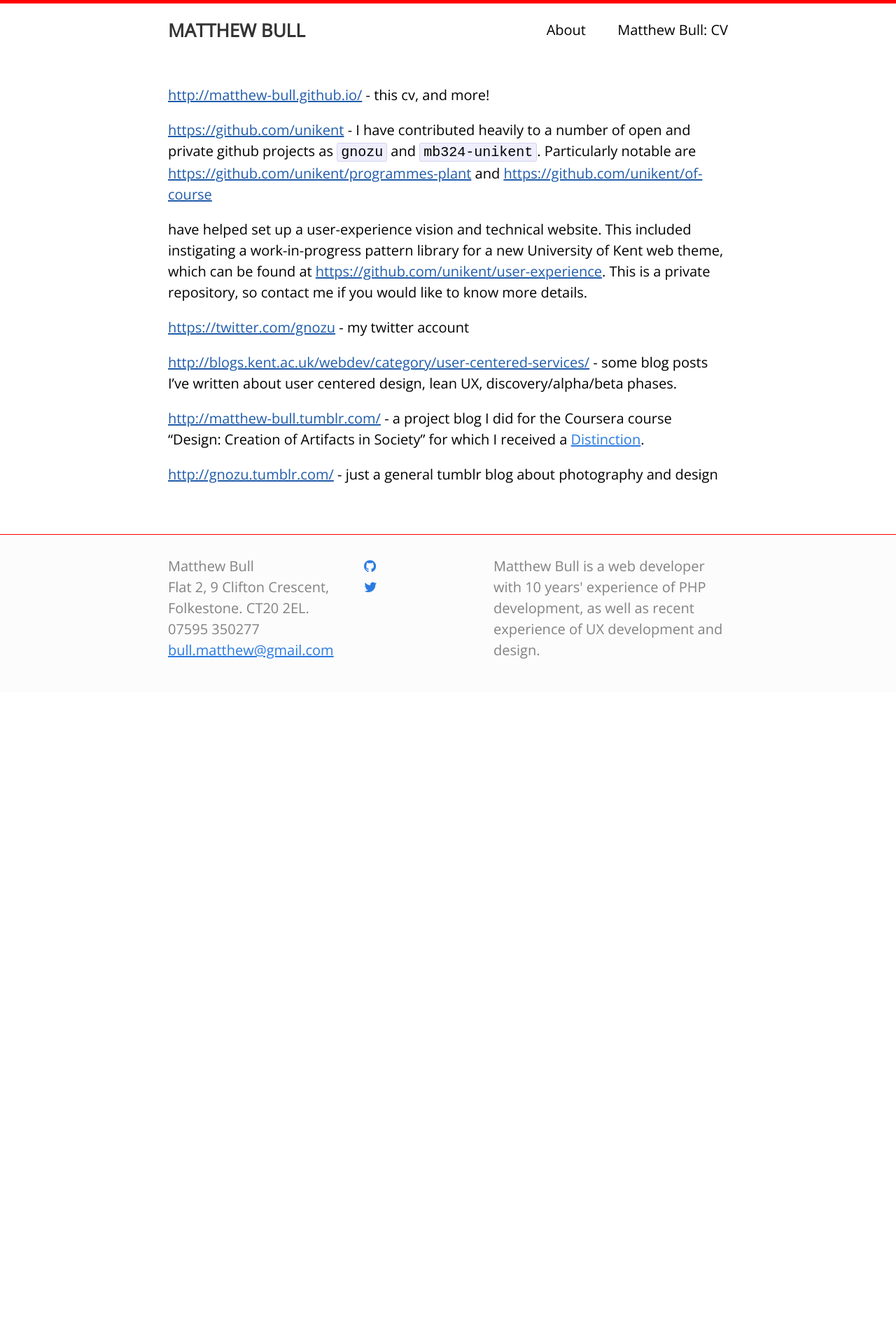
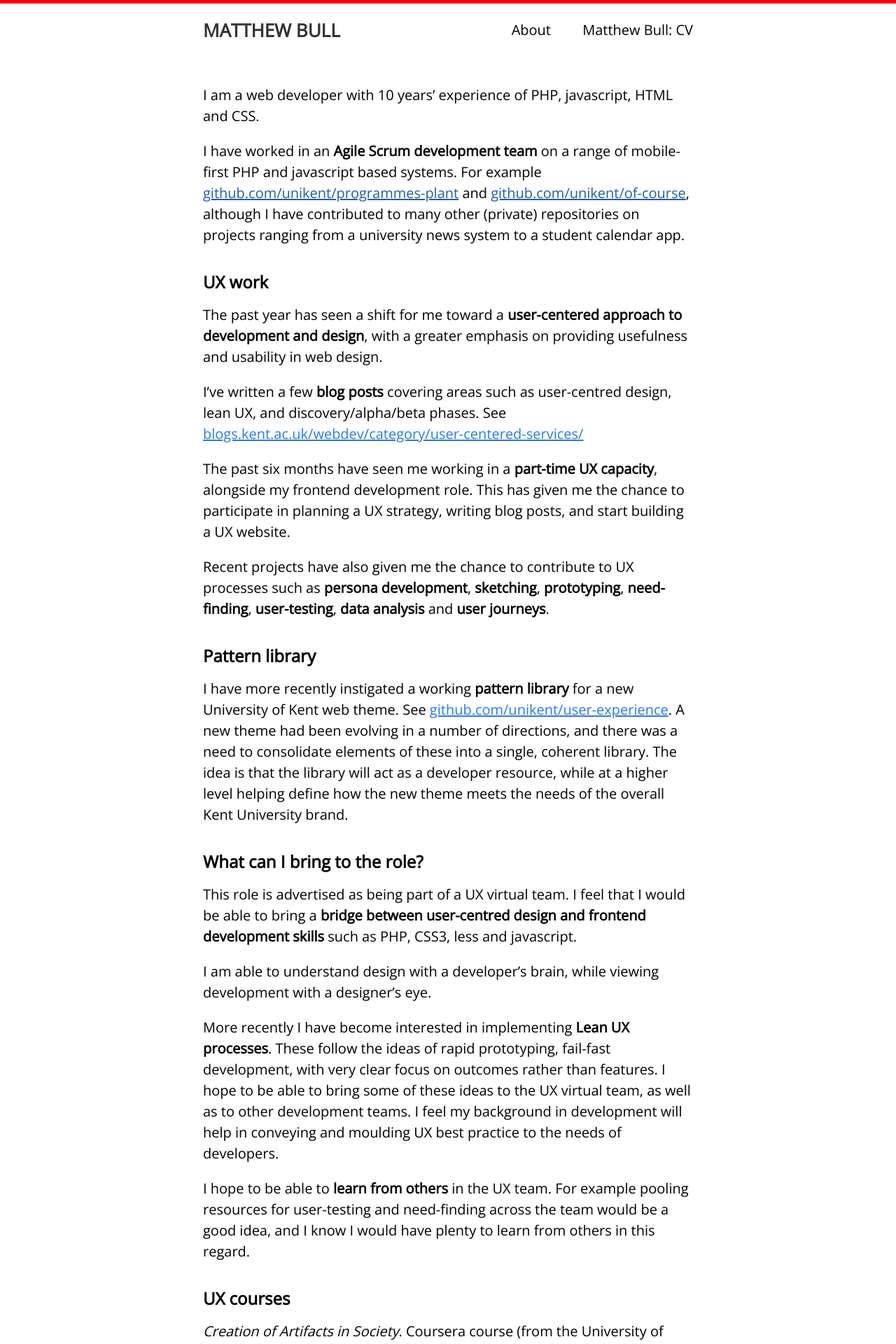
Before and after one commit to matthew-bull/matthew-bull.github.io, a Jekyll site: the page built from about.md, in a window 1280 px wide. Shown: the top 1920 px of the page at 70% size. Built offline with Jekyll 4.4.1, drawn with Linux system fonts in a browser that asks for light colours; nearby versions of some CDN libraries; before the commit the page ends 989 px from its top, so only the background shows below that; some of the changed text lies outside the part shown.

Commit message:
mainly changes to about.md

```diff
--- a/about.md
+++ b/about.md
@@ -4,17 +4,47 @@ title: About
 permalink: /about/
 ---
 
-[http://matthew-bull.github.io/]() - this cv, and more!
+I am a web developer with 10 years' experience of PHP, javascript, HTML and CSS.
 
-[https://github.com/unikent]() - I have contributed heavily to a number of open and private github projects as `gnozu` and `mb324-unikent`. Particularly notable are [https://github.com/unikent/programmes-plant]() and [https://github.com/unikent/of-course]()
+I have worked in an **Agile Scrum development team** on a range of mobile-first PHP and javascript based systems. For example [github.com/unikent/programmes-plant]() and [github.com/unikent/of-course](), although I have contributed to many other (private) repositories on projects ranging from a university news system to a student calendar app.
 
- have helped set up a user-experience vision and technical website. This included instigating a work-in-progress pattern library for a new University of Kent web theme, which can be found at [https://github.com/unikent/user-experience](). This is a private repository, so contact me if you would like to know more details.
+## UX work
 
-[https://twitter.com/gnozu]() - my twitter account
+The past year has seen a shift for me toward a **user-centered approach to development and design**, with a greater emphasis on providing usefulness and usability in web design.
 
-[http://blogs.kent.ac.uk/webdev/category/user-centered-services/]() - some blog posts I've written about user centered design, lean UX, discovery/alpha/beta phases.
+I've written a few **blog posts** covering areas such as user-centred design, lean UX, and discovery/alpha/beta phases. See [blogs.kent.ac.uk/webdev/category/user-centered-services/](http://blogs.kent.ac.uk/webdev/category/user-centered-services/)
 
-[http://matthew-bull.tumblr.com/]() - a project blog I did for the Coursera course "Design: Creation of Artifacts in
-Society" for which I received a [Distinction]({{ site.url }}/coursera-design.pdf).
+The past six months have seen me working in a **part-time UX capacity**, alongside my frontend development role. This has given me the chance to participate in planning a UX strategy, writing blog posts, and start building a UX website.
 
-[http://gnozu.tumblr.com/]() - just a general tumblr blog about photography and design
+Recent projects have also given me the chance to contribute to UX processes such as **persona development**, **sketching**, **prototyping**, **need-finding**, **user-testing**, **data analysis** and **user journeys**.
+
+## Pattern library
+
+I have more recently instigated a working **pattern library** for a new University of Kent web theme. See [github.com/unikent/user-experience](https://github.com/unikent/user-experience). A new theme had been evolving in a number of directions, and there was a need to consolidate elements of these into a single, coherent library. The idea is that the library will act as a developer resource, while at a higher level helping define how the new theme meets the needs of the overall Kent University brand.
+
+## What can I bring to the role?
+
+This role is advertised as being part of a UX virtual team. I feel that I would be able to bring a **bridge between user-centred design and frontend development skills** such as PHP, CSS3, less and javascript.
+
+I am able to understand design with a developer's brain, while viewing development with a designer's eye.
+
+More recently I have become interested in implementing **Lean UX processes**. These follow the ideas of rapid prototyping, fail-fast development, with very clear focus on outcomes rather than features. I hope to be able to bring some of these ideas to the UX virtual team, as well as to other development teams. I feel my background in development will help in conveying and moulding UX best practice to the needs of developers.
+
+I hope to be able to **learn from others** in the UX team. For example pooling resources for user-testing and need-finding across the team would be a good idea, and I know I would have plenty to learn from others in this regard.
+
+
+## UX courses
+
+*Creation of Artifacts in Society*. Coursera course (from the University of Pennsylvania) on product design processes. See [coursera.org/course/design](https://www.coursera.org/course/design). This course focused on physical product design. It taught me how to go through need-finding processes, prototyping, testing, alpha-beta development and potential manufacture. I received a distinction (>90%) and have a certificate at [{{ site.url }}/coursera-design.pdf]({{ site.url }}/coursera-design.pdf). My project blog is at [matthew-bull.tumblr.com](http://matthew-bull.tumblr.com/)
+
+*Human-Computer Interaction*. Coursera course. University of California, San Diego. See [coursera.org/course/hciucsd](https://www.coursera.org/course/hciucsd). I am just starting this course. It focuses on web-based user experience development processes: need-finding, sketching, rapid prototyping, wireframing, user testing, and visual design principles.
+
+*Agile Development and User Experience: Integrating user experience best practices into Agile or Lean processes*. Nielsen Norman Usability Week, London, June 4 2014. See [www.nngroup.com/courses/agile-development-and-user-experience/](http://www.nngroup.com/courses/agile-development-and-user-experience/) for further details.
+
+## Favourite resources
+
+- [smashingmagazine.com](http://www.smashingmagazine.com/). A great resource for UX and frontend developers.
+- Design as Art by Bruno Munari. A classic book about design.
+- The Shape of Design. Frank Chimero. A beautiful book which looks at movement, audience, and culture in design.
+- The Language of Things. Deyan Sudjic. A look at our relationship with objects and design.
+- Going to the Design Museum ([designmuseum.org](http://designmuseum.org)) from time to time!
--- a/css/main.css
+++ b/css/main.css
@@ -12,7 +12,6 @@ body {
   font-family: 'Open Sans', sans-serif;
   font-size: 20px;
   line-height: 1.5;
-  font-weight: 300;
 }
 
 a         { color: #2a7ae2; text-decoration: underline; }
@@ -25,7 +24,7 @@ a:visited { color: #205caa; }
 .wrap:after { content:""; display:table; }
 .wrap:after { clear: both; }
 .wrap {
-  max-width: 800px;
+  max-width: 700px;
   padding: 0 30px;
   margin: 0 auto;
   zoom: 1;
@@ -74,6 +73,7 @@ a:visited { color: #205caa; }
   border-top: 1px solid #ff0000;
   padding: 30px 0;
   background-color: #fcfcfc;
+  font-size: 80%;
 }
 
 .footer-heading {
@@ -257,7 +257,7 @@ h1 {
 }
 
 .post-content ul,
-.post-content ol { padding-left: 20px; }
+.post-content ol { padding-left: 0px; }
 
 
 /* Syntax highlighting styles */
```
Also changed, not shown: index.md (+5 -5 lines).
